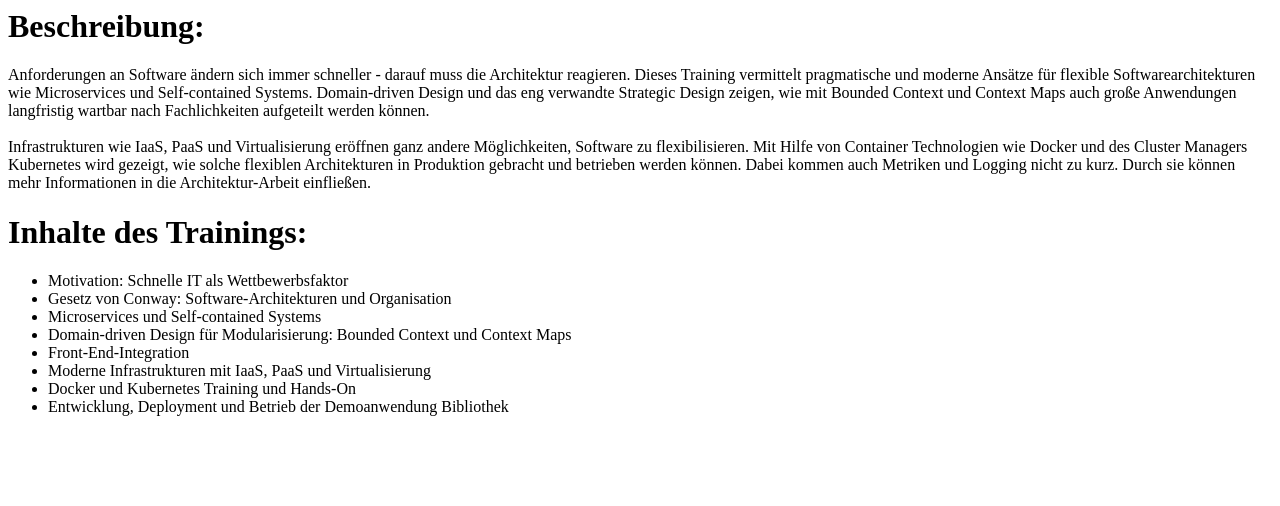
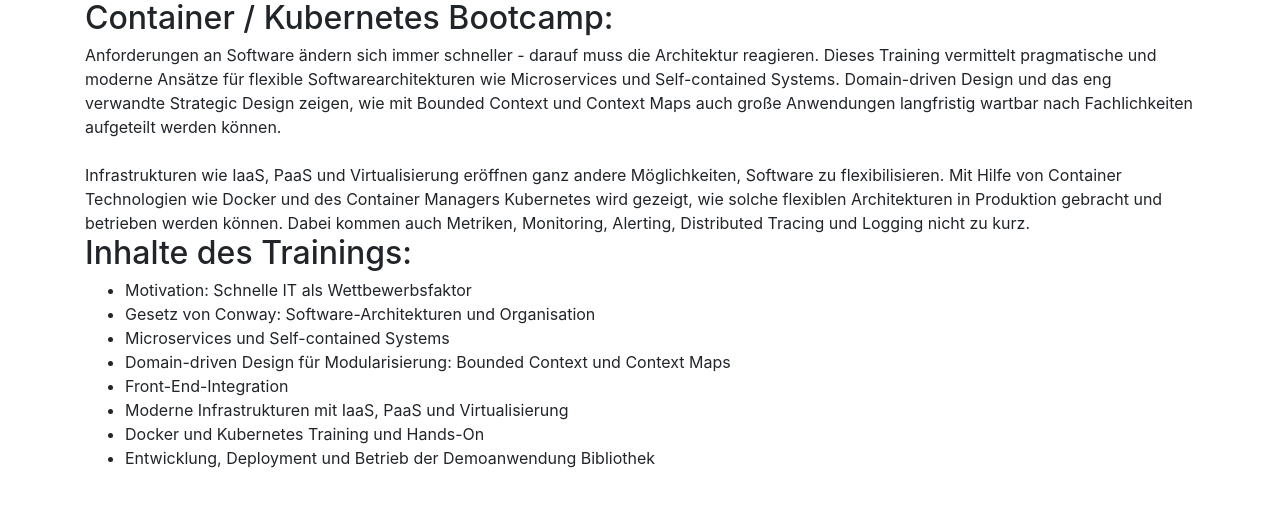
Before and after one commit to container-bootcamp/container-bootcamp.github.io, a plain HTML site: page index.html in a window 1280 px wide. Drawn offline with nearby package versions, Linux system fonts and the light colour scheme.

Commit message:
better HTML

```diff
--- a/index.html
+++ b/index.html
@@ -1,15 +1,26 @@
-<h1>Beschreibung:</h1>
-<div>Anforderungen an Software &auml;ndern sich immer schneller - darauf muss die Architektur reagieren. Dieses Training vermittelt
-    pragmatische und moderne Ans&auml;tze f&uuml;r flexible Softwarearchitekturen wie Microservices und Self-contained Systems.
-    Domain-driven Design und das eng verwandte Strategic Design zeigen, wie mit Bounded Context und Context Maps auch gro&szlig;e
-    Anwendungen langfristig wartbar nach Fachlichkeiten aufgeteilt werden k&ouml;nnen.</div>
+<!DOCTYPE html>
+<html>
+
+<head>
+    <title>Contrainer / Kubernetes Bootcamp</title>
+    <link rel="stylesheet" href="https://maxcdn.bootstrapcdn.com/bootstrap/4.0.0-beta/css/bootstrap.min.css" integrity="sha384-/Y6pD6FV/Vv2HJnA6t+vslU6fwYXjCFtcEpHbNJ0lyAFsXTsjBbfaDjzALeQsN6M"
+        crossorigin="anonymous">
+</head>
+
+<body>
+    <div class="container">
+        <h2>Container / Kubernetes Bootcamp:</h2>
+        <div>Anforderungen an Software &auml;ndern sich immer schneller - darauf muss die Architektur reagieren. Dieses Training
+            vermittelt pragmatische und moderne Ans&auml;tze f&uuml;r flexible Softwarearchitekturen wie Microservices und
+            Self-contained Systems. Domain-driven Design und das eng verwandte Strategic Design zeigen, wie mit Bounded Context
+            und Context Maps auch gro&szlig;e Anwendungen langfristig wartbar nach Fachlichkeiten aufgeteilt werden k&ouml;nnen.</div>
         <br/>
         <div>Infrastrukturen wie IaaS, PaaS und Virtualisierung er&ouml;ffnen ganz andere M&ouml;glichkeiten, Software zu flexibilisieren.
-    Mit Hilfe von Container Technologien wie Docker und des Cluster Managers Kubernetes wird gezeigt, wie solche flexiblen
-    Architekturen in Produktion gebracht und betrieben werden k&ouml;nnen. Dabei kommen auch Metriken und Logging nicht zu
-    kurz. Durch sie k&ouml;nnen mehr Informationen in die Architektur-Arbeit einflie&szlig;en.</div>
+            Mit Hilfe von Container Technologien wie Docker und des Container Managers Kubernetes wird gezeigt, wie solche
+            flexiblen Architekturen in Produktion gebracht und betrieben werden k&ouml;nnen. Dabei kommen auch Metriken,
+            Monitoring, Alerting, Distributed Tracing und Logging nicht zu kurz.</div>
 
-<h1>Inhalte des Trainings:</h1>
+        <h2>Inhalte des Trainings:</h2>
         <div>
             <ul>
                 <li>Motivation: Schnelle IT als Wettbewerbsfaktor</li>
@@ -22,3 +33,7 @@
                 <li>Entwicklung, Deployment und Betrieb der Demoanwendung Bibliothek</li>
             </ul>
         </div>
+    </div>
+</body>
+
+</html>
```
Lines whose indentation alone changed are shown as unchanged.
